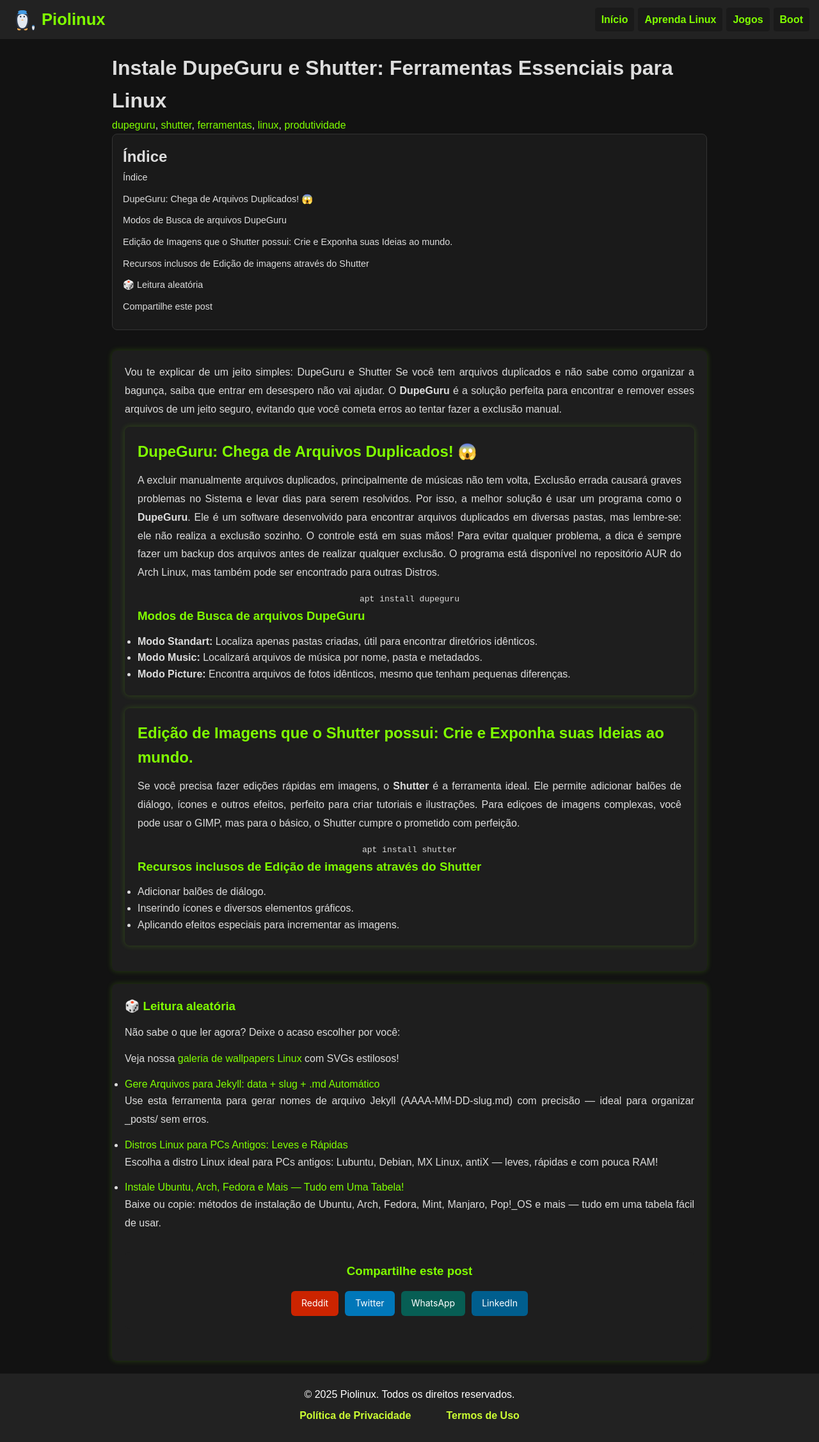
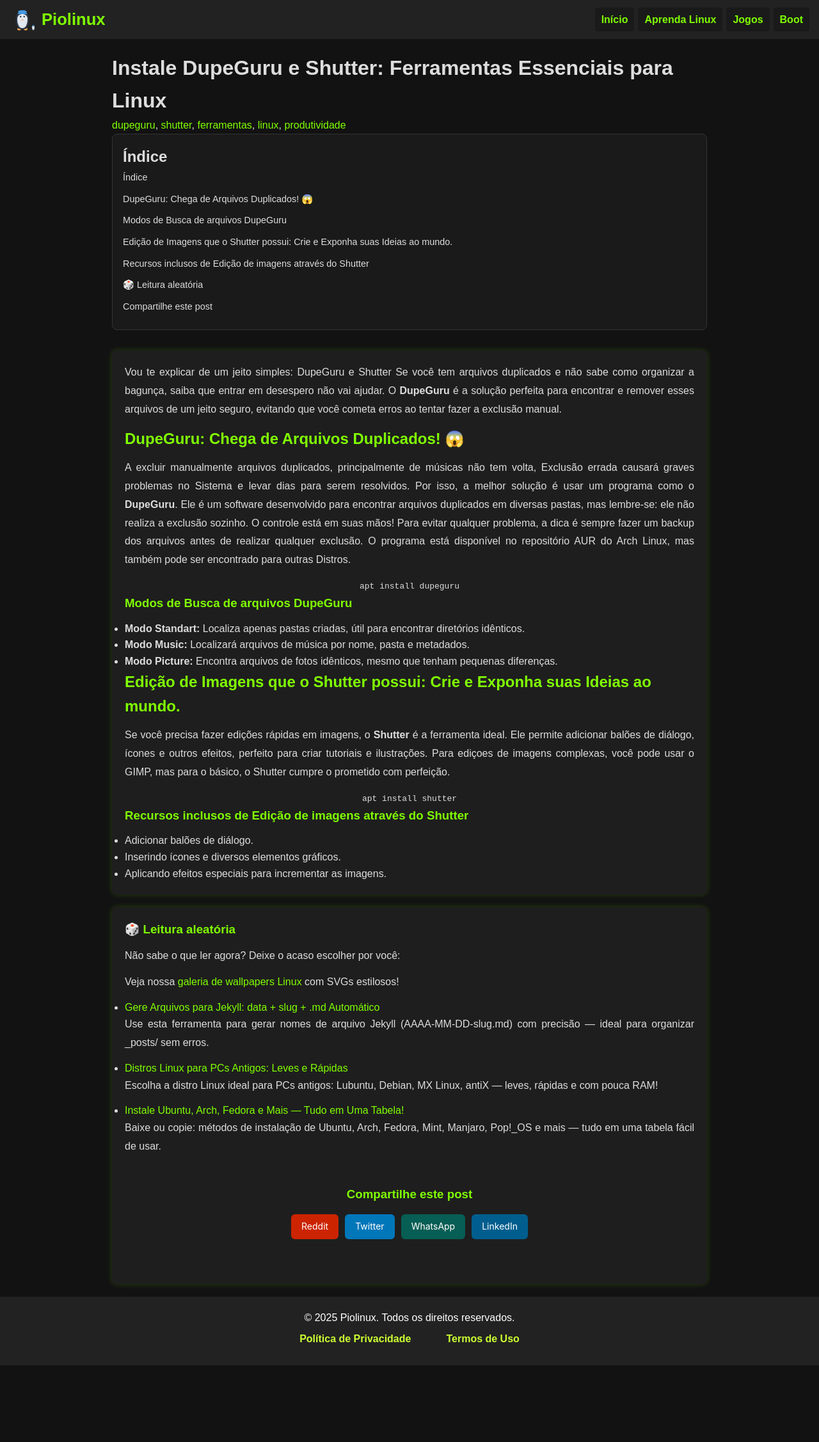
Before and after one commit to Piolinux/piolinux-site, a Jekyll site: the page built from _posts/2025-08-15-linux-dupeguru-shutter.md, in a window 1280 px wide. Shown: the whole page at 64% size. Built offline with Jekyll 4.4.1, drawn with Linux system fonts in a browser that asks for light colours; after the commit the page ends 2134 px from its top, so only the background shows below that.

Commit message:
Update 2025-08-15-linux-dupeguru-shutter.md

```diff
--- a/_posts/2025-08-15-linux-dupeguru-shutter.md
+++ b/_posts/2025-08-15-linux-dupeguru-shutter.md
@@ -18,7 +18,7 @@ permalink: /ferramentas-dupeguru-shutter-linux/
         </p>
 
         <!-- DupeGuru -->
-        <section>
+
             <h2>DupeGuru: Chega de Arquivos Duplicados! 😱</h2>
             <p>
                 A excluir manualmente arquivos duplicados, principalmente de músicas não tem volta, Exclusão errada causará graves problemas no Sistema e levar dias para serem resolvidos. Por isso, a melhor solução é usar um programa como o <strong>DupeGuru</strong>. Ele é um software desenvolvido para encontrar arquivos duplicados em diversas pastas, mas lembre-se: ele não realiza a exclusão sozinho. O controle está em suas mãos! Para evitar qualquer problema, a dica é sempre fazer um backup dos arquivos antes de realizar qualquer exclusão. O programa está disponível no repositório AUR do Arch Linux, mas também pode ser encontrado para outras Distros.
@@ -30,10 +30,10 @@ permalink: /ferramentas-dupeguru-shutter-linux/
                 <li><strong>Modo Music:</strong> Localizará arquivos de música por nome, pasta e metadados.</li>
                 <li><strong>Modo Picture:</strong> Encontra arquivos de fotos idênticos, mesmo que tenham pequenas diferenças.</li>
             </ul>
-        </section>
+
 
         <!-- Shutter -->
-        <section>
+
             <h2>Edição de Imagens que o Shutter possui: Crie e Exponha suas Ideias ao mundo.</h2>
             <p>
                 Se você precisa fazer edições rápidas em imagens, o <strong>Shutter</strong> é a ferramenta ideal. Ele permite adicionar balões de diálogo, ícones e outros efeitos, perfeito para criar tutoriais e ilustrações. Para ediçoes de imagens complexas, você pode usar o GIMP, mas para o básico, o Shutter cumpre o prometido com perfeição.
```
